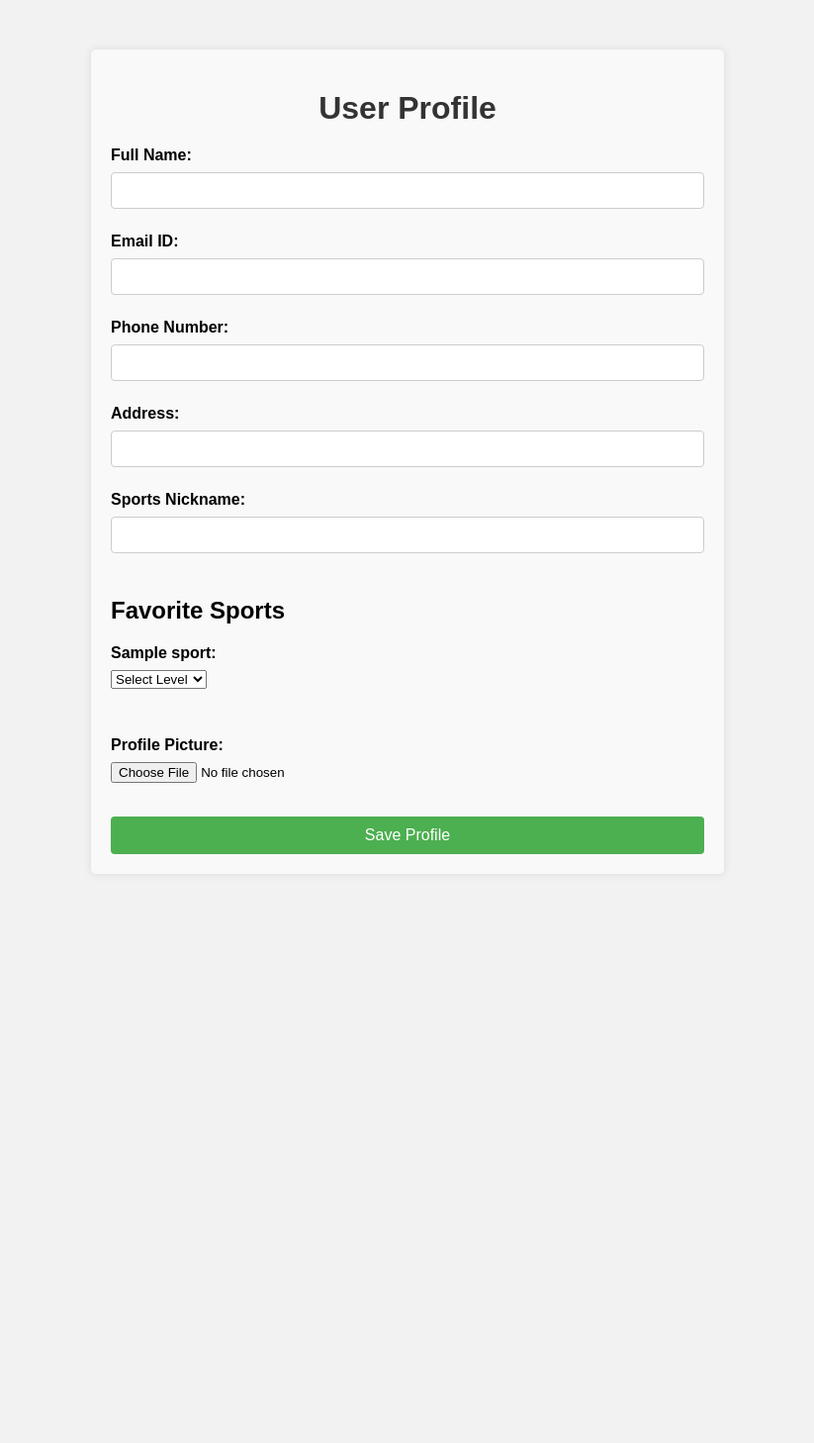
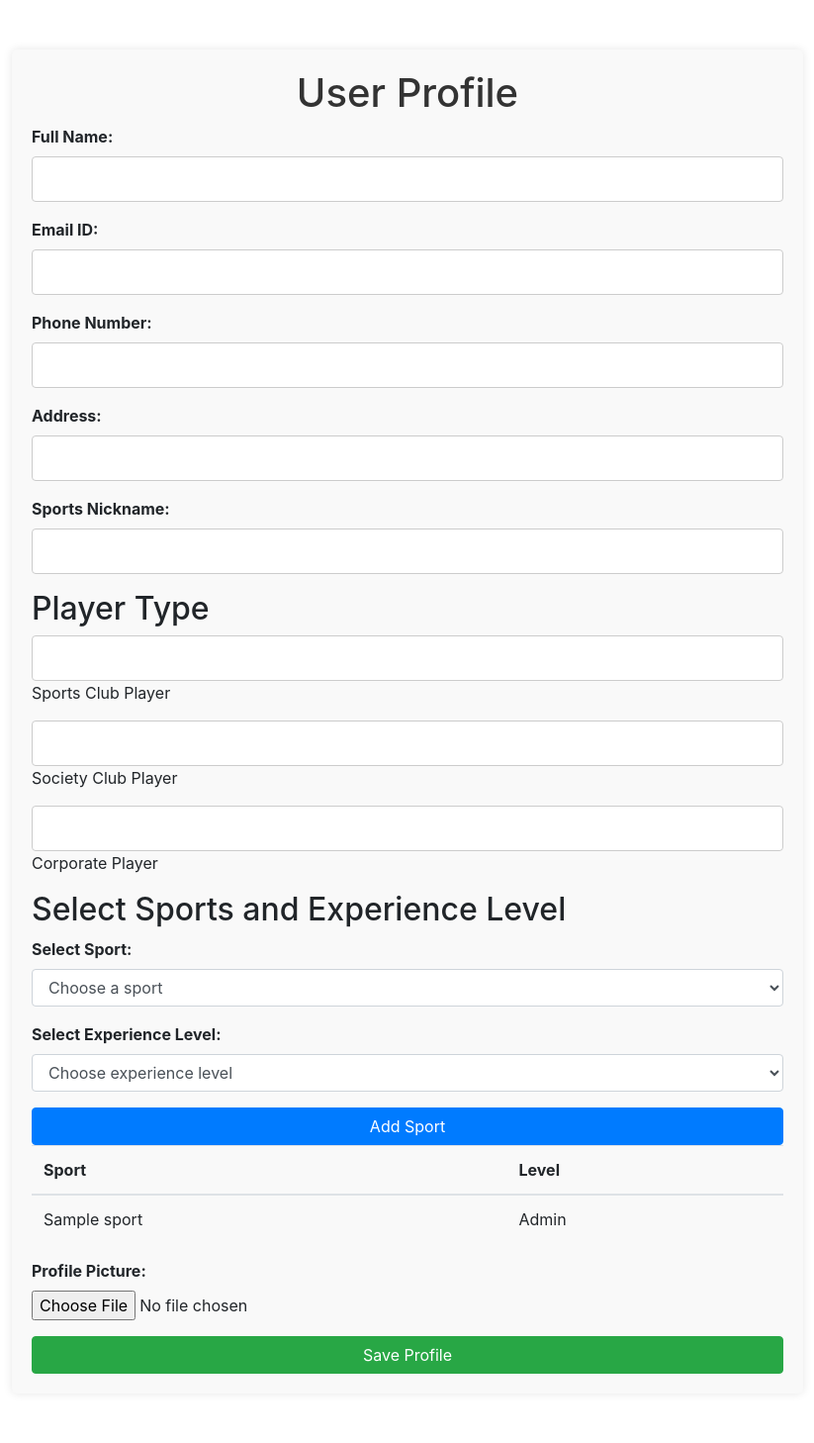
Before and after one commit to Lonewolfrex/smashzone312, a Django app: template simple_website/pages/templates/pages/user_profile.html in a window 1280 px wide. Shown: the whole page at 99% size, without its empty margins (228-1051 px from the left). Before the commit the page ends 863 px from the top, so only its background shows below. Run offline with Django 3.2, Linux system fonts and the light colour scheme; the template is opened without the code that fills it: most values are stand-ins (such as "Sample title", 1, 10 or a date in 2020); form fields are guessed from the names that the template uses; some libraries are stand-ins or nearby versions.

Commit message:
User Profile Creation successful

```diff
--- a/simple_website/pages/static/css/styles.css
+++ b/simple_website/pages/static/css/styles.css
@@ -63,7 +63,6 @@ button {
     border-radius: 4px;
     cursor: pointer;
     margin-top: 10px;
-    font-size: 1rem;
 }
 
 button:hover {
@@ -152,6 +151,7 @@ button:hover {
     font-size: 0.9rem;
     color: #777;
 }
+
 /* Navbar Styles */
 .navbar {
     background-color: #4CAF50; /* Navbar background color */
@@ -190,30 +190,30 @@ button:hover {
     padding: 20px;
     border-radius: 5px;
     box-shadow: 0 0 10px rgba(0, 0, 0, 0.1);
-    max-width: 600px;
+    max-width: 800px; /* Increased width for better layout */
     margin: 50px auto;
 }
 
-.profile-container h1 {
-    text-align: center;
-    color: #333;
+.profile-info {
+    display: flex; /* Use flexbox for layout */
+    justify-content: space-between; /* Space between items */
+    align-items: flex-start; /* Align items to the start */
 }
 
-.profile-container form {
-    display: flex;
-    flex-direction: column;
+.profile-details {
+    flex: 1; /* Allow details to take available space */
+    margin-right: 20px; /* Space between details and image */
 }
 
-.profile-container button {
-    background-color: #4CAF50;
-    color: white;
-    padding: 10px;
-    border: none;
-    border-radius: 4px;
-    cursor: pointer;
-    margin-top: 10px;
+.profile-image {
+    max-width: 200px; /* Set max width for the image */
 }
 
-.profile-container button:hover {
-    background-color: #45a049;
+.profile-image img {
+    width: 100%; /* Make the image responsive */
+    border-radius: 8px; /* Optional: rounded corners for the image */
 }
+
+.btn-secondary {
+    margin-top: 20px; /* Add some space above the button */
+}
--- a/simple_website/pages/templates/pages/base.html
+++ b/simple_website/pages/templates/pages/base.html
@@ -6,9 +6,14 @@
     <title>{% block title %}{% endblock %} - My Website</title>
     {% load static %}
     <link rel="stylesheet" href="{% static 'css/styles.css' %}">
+    <link rel="stylesheet" href="https://stackpath.bootstrapcdn.com/bootstrap/4.5.2/css/bootstrap.min.css">  <!-- Bootstrap CSS -->
 </head>
 <body>
     {% block content %}
     {% endblock %}
+
+    <script src="https://code.jquery.com/jquery-3.5.1.slim.min.js"></script>  <!-- jQuery -->
+    <script src="https://cdn.jsdelivr.net/npm/@popperjs/core@2.9.2/dist/umd/popper.min.js"></script>  <!-- Popper.js -->
+    <script src="https://stackpath.bootstrapcdn.com/bootstrap/4.5.2/js/bootstrap.min.js"></script>  <!-- Bootstrap JS -->
 </body>
 </html>
--- a/simple_website/pages/templates/pages/user_profile.html
+++ b/simple_website/pages/templates/pages/user_profile.html
@@ -1,5 +1,5 @@
 {% extends 'pages/base.html' %}
-{% load custom_filters %}  <!-- Load the custom filter -->
+{% load custom_filters %}
 
 {% block title %}User Profile{% endblock %}
 
@@ -34,28 +34,120 @@
             {{ profile_form.sports_nickname }}
         </div>
 
+        <h2>Player Type</h2>
         <div class="form-group">
-            <h2>Favorite Sports</h2>
-            {% for sport in sports %}
-                <div class="form-group">
-                    <label for="level_{{ sport.id }}">{{ sport.name }}:</label>
-                    <select name="level_{{ sport.id }}" id="level_{{ sport.id }}">
-                        <option value="">Select Level</option>
-                        <option value="beginner" {% if user_sport_levels|get_item:sport.id == 'beginner' %}selected{% endif %}>Beginner</option>
-                        <option value="intermediate" {% if user_sport_levels|get_item:sport.id == 'intermediate' %}selected{% endif %}>Intermediate</option>
-                        <option value="advanced" {% if user_sport_levels|get_item:sport.id == 'advanced' %}selected{% endif %}>Advanced</option>
-                        <option value="audience" {% if user_sport_levels|get_item:sport.id == 'audience' %}selected{% endif %}>Audience</option>
-                    </select>
-                </div>
-            {% endfor %}
+            {{ profile_form.sports_club_player }} Sports Club Player
+            <input type="text" id="club_name_sports" name="club_name_sports" placeholder="Enter club name" style="display: none;">
         </div>
+        <div class="form-group">
+            {{ profile_form.society_club_player }} Society Club Player
+            <input type="text" id="club_name_society" name="club_name_society" placeholder="Enter society name" style="display: none;">
+        </div>
+        <div class="form-group">
+            {{ profile_form.corporate_player }} Corporate Player
+            <input type="text" id="club_name_corporate" name="club_name_corporate" placeholder="Enter corporate name" style="display: none;">
+        </div>
+
+        <h2>Select Sports and Experience Level</h2>
+        <div class="form-group">
+            <label for="sport-select">Select Sport:</label>
+            <select id="sport-select" class="form-control">
+                <option value="">Choose a sport</option>
+                {% for sport in sports %}
+                    <option value="{{ sport.id }}">{{ sport.name }}</option>
+                {% endfor %}
+            </select>
+        </div>
+
+        <div class="form-group">
+            <label for="level-select">Select Experience Level:</label>
+            <select id="level-select" class="form-control">
+                <option value="">Choose experience level</option>
+                <option value="beginner">Beginner</option>
+                <option value="intermediate">Intermediate</option>
+                <option value="advanced">Advanced</option>
+                <option value="audience">Audience</option>
+            </select>
+        </div>
+
+        <button type="button" id="add-sport" class="btn btn-primary">Add Sport</button>
+
+        <table class="table" id="sports-table">
+            <thead>
+                <tr>
+                    <th>Sport</th>
+                    <th>Level</th>
+                </tr>
+            </thead>
+            <tbody>
+                {% for user_sport in user_sports %}
+                <tr>
+                    <td>{{ user_sport.sport.name }}</td>
+                    <td>{{ user_sport.level|title }}</td>
+                </tr>
+                {% empty %}
+                <tr class="no-sports">
+                    <td colspan="2">No sports selected.</td>
+                </tr>
+                {% endfor %}
+            </tbody>
+        </table>
 
         <div class="form-group">
             <label for="{{ profile_form.profile_picture.id_for_label }}">Profile Picture:</label>
             {{ profile_form.profile_picture }}
         </div>
 
-        <button type="submit">Save Profile</button>
+        <button type="submit" class="btn btn-success">Save Profile</button>
     </form>
 </div>
+
+<script>
+    document.getElementById('add-sport').addEventListener('click', function() {
+        const sportSelect = document.getElementById('sport-select');
+        const levelSelect = document.getElementById('level-select');
+
+        const selectedSportId = sportSelect.value;
+        const selectedSportName = sportSelect.options[sportSelect.selectedIndex].text;
+        const selectedLevel = levelSelect.options[levelSelect.selectedIndex].value; // Get the value
+
+        // Check if the sport is already in the table
+        const tableRows = document.querySelectorAll('#sports-table tbody tr');
+        let sportExists = false;
+
+        tableRows.forEach(row => {
+            if (row.dataset.sportId === selectedSportId) {
+                sportExists = true;
+            }
+        });
+
+        if (!sportExists && selectedSportId && selectedLevel) {
+            const newRow = document.createElement('tr');
+            newRow.dataset.sportId = selectedSportId;  // Set the sport ID as a data attribute
+            newRow.innerHTML = `<td>${selectedSportName}</td><td>${selectedLevel}</td>`;
+            document.querySelector('#sports-table tbody').appendChild(newRow);
+
+            // Remove "No sports selected" row if it exists
+            const noSportsRow = document.querySelector('#sports-table tbody tr.no-sports');
+            if (noSportsRow) {
+                noSportsRow.remove();
+            }
+
+            // Create hidden inputs to store selected sports and levels for form submission
+            const hiddenInputSport = document.createElement('input');
+            hiddenInputSport.type = 'hidden';
+            hiddenInputSport.name = 'sports';  // Name should match what you access in the view
+            hiddenInputSport.value = selectedSportId;
+            document.querySelector('form').appendChild(hiddenInputSport);
+
+            const hiddenInputLevel = document.createElement('input');
+            hiddenInputLevel.type = 'hidden';
+            hiddenInputLevel.name = `level_${selectedSportId}`;  // Unique name for each sport
+            hiddenInputLevel.value = selectedLevel;
+            document.querySelector('form').appendChild(hiddenInputLevel);
+        } else {
+            alert('This sport is already selected or please select both sport and level.');
+        }
+    });
+</script>
 {% endblock %}
--- a/simple_website/pages/urls.py
+++ b/simple_website/pages/urls.py
@@ -2,6 +2,8 @@
 
 from django.urls import path
 from . import views
+from django.conf import settings
+from django.conf.urls.static import static
 
 urlpatterns = [
     path('', views.index, name='index'),
@@ -12,4 +14,8 @@ urlpatterns = [
     path('profile/', views.user_profile, name='user_profile'),  # Ensure this line exists
     path('tournament_calendar/', views.tournament_calendar, name='tournament_calendar'),
     path('sports_update/', views.sports_update, name='sports_update'),
+    path('view-profile/', views.view_profile, name='view_profile'),
 ]
+
+if settings.DEBUG:
+    urlpatterns += static(settings.MEDIA_URL, document_root=settings.MEDIA_ROOT)
--- a/simple_website/simple_website/settings.py
+++ b/simple_website/simple_website/settings.py
@@ -90,3 +90,5 @@ STATICFILES_DIRS = [
     os.path.join(BASE_DIR, 'pages', 'static'),  # Ensure this path is correct
 ]
 DEFAULT_AUTO_FIELD = 'django.db.models.BigAutoField'
+MEDIA_ROOT = os.path.join(BASE_DIR, 'media')
+MEDIA_URL = '/media/'
```
Also changed, not shown: simple_website/pages/forms.py (+17 -2 lines), simple_website/pages/models.py (+10 -4 lines), simple_website/pages/templates/pages/view_profile.html (added, +74 -0 lines), simple_website/pages/views.py (+40 -24 lines), simple_website/db.sqlite3, simple_website/media/profile_pics/Playerone_8vBkjiF.png (added), simple_website/media/profile_pictures/Playerone.png (added), simple_website/pages/migrations/0006_userprofile_club_name_corporate_and_more.py (added), simple_website/profile_pics/Playerone.png (added), simple_website/profile_pics/Playerone_8vBkjiF.png (added), simple_website/profile_pics/Playerone_OKBDwlz.png (added), simple_website/profile_pics/Playerone_REc2zFn.png (added), simple_website/profile_pics/Playerone_knTvzlb.png (added).
